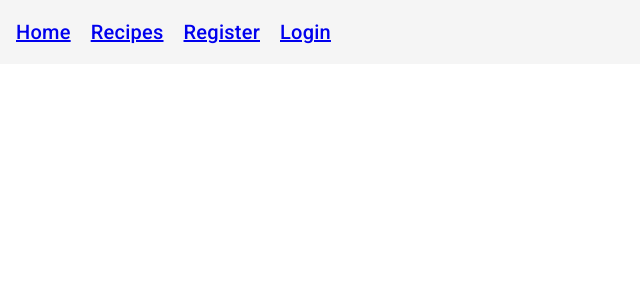
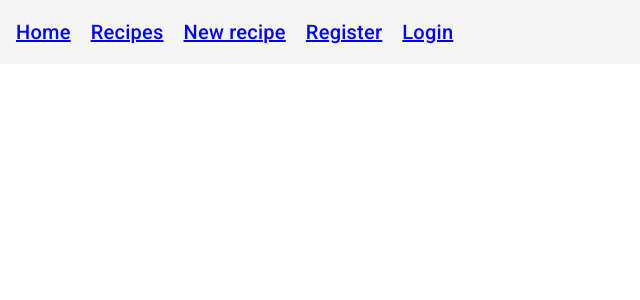
Before and after one commit to naaaani/cookbook-angular, an Angular app in the folder cookbook/: page / in a window 1280 px wide. Shown: the top 300 px of the page, without its empty margins (0-640 px from the left). Built offline with nearby package versions, Linux system fonts and the light colour scheme.

Commit message:
Add recipe-form to navbar

```diff
--- a/cookbook/src/app/app.routes.ts
+++ b/cookbook/src/app/app.routes.ts
@@ -4,7 +4,7 @@ import { RegistrationFormComponent } from './Authentication/registration-form/re
 import { LoginFormComponent } from './Authentication/login-form/login-form.component';
 import { RecipeDetailsComponent } from './Recipe/recipe-details/recipe-details.component';
 import { RecipeListComponent } from './Recipe/recipe-list/recipe-list.component';
-import { RecipeFormComponent } from './recipe-form/recipe-form.component';
+import { RecipeFormComponent } from './Recipe/recipe-form/recipe-form.component';
 
 
 export const routes: Routes = [
--- a/cookbook/src/app/navbar/navbar.component.html
+++ b/cookbook/src/app/navbar/navbar.component.html
@@ -7,7 +7,7 @@
       </li>
       <li *ngIf="isLoggedIn"><a routerLink="/ingredients" routerLinkActive="active" ariaCurrentWhenActive="page">Ingredients</a>
       </li>
-      <li *ngIf="isLoggedIn">
+      <li>
         <a routerLink="/newRecipe" routerLinkActive="active" ariaCurrentWhenActive="page">New recipe</a>
       </li>
       <li *ngIf="!isLoggedIn"><a routerLink="/registration" routerLinkActive="active" ariaCurrentWhenActive="page">Register</a>
```
